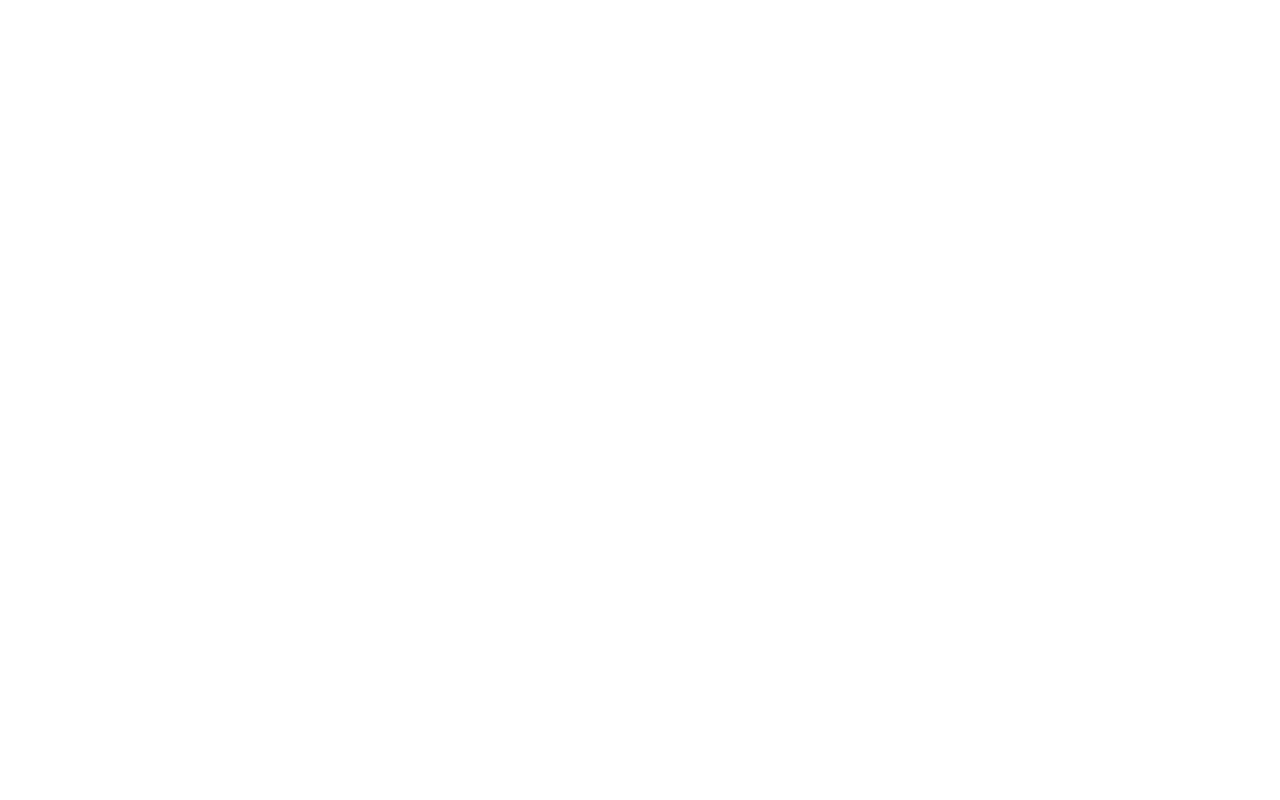
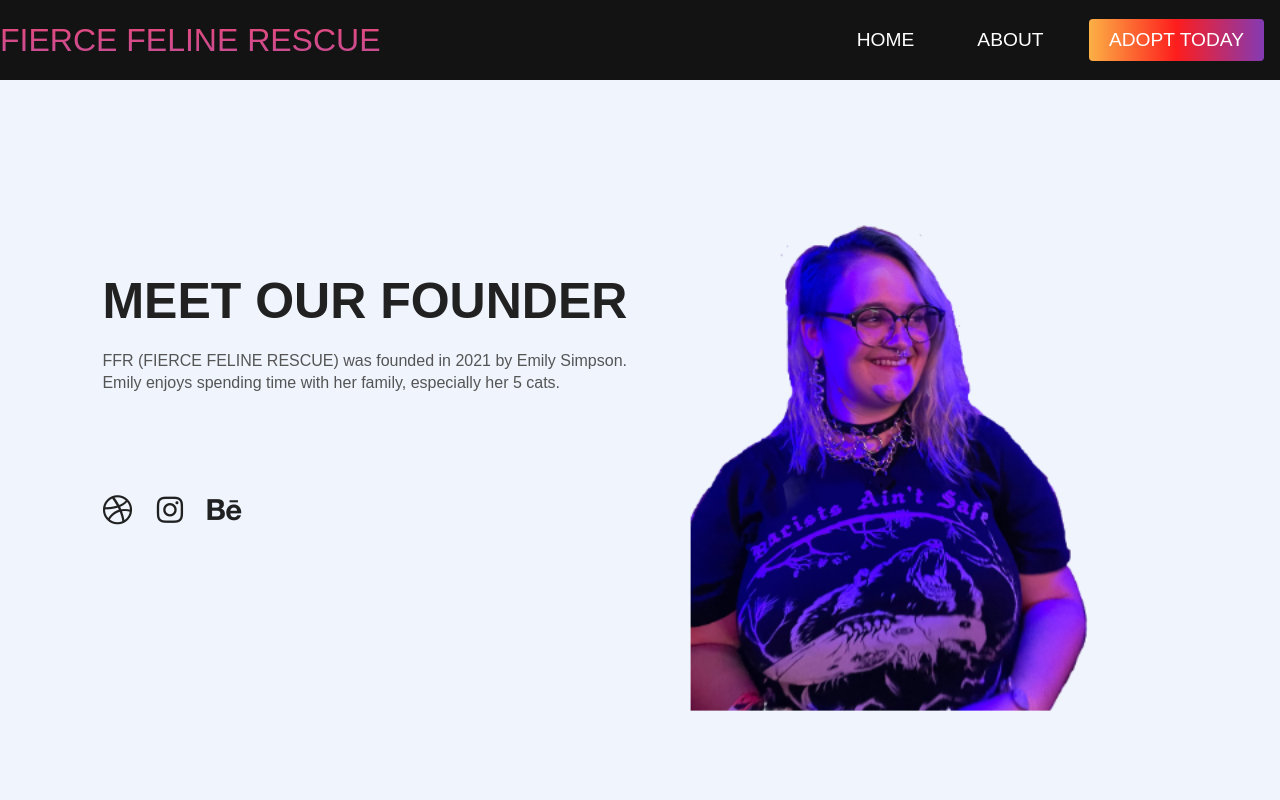
Before and after one commit to emilousim/FOUNDATIONS-CAPSTONE, a website: page ABOUT US/about_us.html in a window 1280 px wide. Drawn offline with Linux system fonts and the light colour scheme.

```diff
--- a/ABOUT US/about_us.css
+++ b/ABOUT US/about_us.css
@@ -0,0 +1,276 @@
+*{
+    margin: 0;
+    padding: 0;
+    font-family: sans-serif;
+}
+
+.hero{
+    position: relative;
+    width: 100%;
+    height: 100vh;
+    background: #eff4fd;
+    position: relative;
+}
+* {
+    box-sizing: border-box;
+    margin: 0;
+    padding: 0;
+    font-family: 'Kumbh Sans', sans-serif;
+    scroll-behavior: smooth;
+  }
+
+  .navbar {
+    background: #131313;
+    height: 80px;
+    display: flex;
+    justify-content: center;
+    align-items: center;
+    font-size: 1.2rem;
+    position: sticky;
+    top: 0;
+    z-index: 999;
+  }
+
+  .navbar__container {
+    display: flex;
+    justify-content: space-between;
+    height: 80px;
+    z-index: 1;
+    width: 100%;
+    max-width: 1300px;
+    margin: 0 auto;
+    padding: 0 50px;
+  }
+
+  #navbar__logo {
+    background-color: #9eacf1;
+    background-image: linear-gradient(to top, #af50a6 0%, #fc466b 100%);
+    background-size: 100%;
+    -webkit-background-clip: text;
+    -moz-background-clip: text;
+    -webkit-text-fill-color: transparent;
+    -moz-text-fill-color: transparent;
+    display: flex;
+    align-items: center;
+    cursor: pointer;
+    text-decoration: none;
+    font-size: 2rem;
+  }
+
+  .navbar__menu {
+    display: flex;
+    align-items: center;
+    list-style: none;
+  }
+
+  .navbar__item {
+    height: 80px;
+  }
+
+  .navbar__links {
+    color: #fff;
+    display: flex;
+    align-items: center;
+    justify-content: center;
+    width: 125px;
+    text-decoration: none;
+    height: 100%;
+    transition: all 0.3s ease;
+  }
+
+  .navbar__btn {
+    display: flex;
+    justify-content: center;
+    align-items: center;
+    padding: 0 1rem;
+    width: 100%;
+  }
+
+  .button {
+    display: flex;
+    justify-content: center;
+    align-items: center;
+    text-decoration: none;
+    padding: 10px 20px;
+    height: 100%;
+    width: 100%;
+    border: none;
+    outline: none;
+    border-radius: 4px;
+    background: #833ab4;
+    background: -webkit-linear-gradient(to right, #fcb045, #fd1d1d, #833ab4);
+    background: linear-gradient(to right, #fcb045, #fd1d1d, #833ab4);
+    color: #fff;
+    transition: all 0.3s ease;
+  }
+
+  .navbar__links:hover {
+    color: #9518fc;
+    transition: all 0.3s ease;
+  }
+
+  /* @media screen and (max-width: 320px)  */
+
+    .navbar__container {
+      display: flex;
+      justify-content: space-between;
+      height: 80px;
+      z-index: 1;
+      width: 100%;
+      max-width: 1300px;
+      padding: 0;
+    };
+
+    .navbar__menu {
+      display: grid;
+      grid-template-columns: auto;
+      margin: 0;
+      width: 100%;
+      position: absolute;
+      top: -1000px;
+      opacity: 1;
+      transition: all 0.5s ease;
+      z-index: -1;
+    };
+
+    .navbar__menu.active {
+      background: #131313;
+      top: 100%;
+      opacity: 1;
+      transition: all 0.5s ease;
+      z-index: 99;
+      height: 60vh;
+      font-size: 1.6rem;
+    };
+
+    #navbar__logo {
+      padding-left: 25px;
+    };
+
+    .navbar__toggle .bar {
+      width: 25px;
+      height: 3px;
+      margin: 5px auto;
+      transition: all 0.3s ease-in-out;
+      background: #fff;
+    };
+
+    .navbar__item {
+      width: 100%;
+    };
+
+    .navbar__links {
+      text-align: center;
+      padding: 2rem;
+      width: 100%;
+      display: table;
+    };
+
+    .navbar__btn {
+      padding-bottom: 2rem;
+    };
+
+    .button {
+      display: flex;
+      justify-content: center;
+      align-items: center;
+      width: 80%;
+      height: 80px;
+      margin: 0;
+    };
+
+    #mobile-menu {
+      position: absolute;
+      top: 20%;
+      right: 5%;
+      transform: translate(5%, 20%);
+    };
+
+    .navbar__toggle .bar {
+      display: block;
+      cursor: pointer;
+    };
+
+    #mobile-menu.is-active .bar:nth-child(2) {
+      opacity: 0;
+    };
+
+    #mobile-menu.is-active .bar:nth-child(1) {
+      transform: translateY(8px) rotate(45deg);
+    };
+
+    #mobile-menu.is-active .bar:nth-child(3) {
+      transform: translateY(-8px) rotate(-45deg);
+    }
+
+.detel{
+    margin-left: 8%;
+    margin-top: 15%;
+}
+
+.detel h1{
+    font-size: 50px;
+    color: #212121;
+    margin-bottom: 20px;
+}
+
+span{
+    color: orange;
+
+}
+
+.detel p{
+    color: #555;
+    line-height: 22px;
+}
+
+.detel a{
+    background: #212121;
+    padding: 10px 18px;
+    text-decoration: none;
+    font-weight: bold;
+    color: #fff;
+    display: inline-block;
+    margin: 30px 0;
+    border-radius: 5px;
+}
+
+.images{
+    width: 45%;
+    height: 80%;
+    position: absolute;
+    bottom: 0;
+    right: 100px;
+}
+
+.images img{
+    height: 100%;
+    position: absolute;
+    left: 50%;
+    bottom: 0;
+    transform: translateX(-50%);
+    transition: bottom 1s, left 1s;
+}
+
+.images:hover .shape{
+    bottom: 40px;
+}
+
+.images:hover .girl{
+    left: 45%;
+}
+
+.social{
+    margin-left: 8%;
+    margin-top: 100px;
+}
+
+.social a{
+    font-size: 30px;
+    color: #212121;
+    margin-right: 20px;
+}
+
+.social a:hover{
+    color: orange;
+}
--- a/ABOUT US/about_us.html
+++ b/ABOUT US/about_us.html
@@ -0,0 +1,49 @@
+<!DOCTYPE html>
+<html lang="en">
+<head>
+    <meta charset="UTF-8">
+    <meta http-equiv="X-UA-Compatible" content="IE=edge">
+    <meta name="viewport" content="width=device-width, initial-scale=1.0">
+    <title>ABOUT US</title>
+    <link rel="stylesheet" href="about_us.css">
+    <link rel="stylesheet" href="https://cdnjs.cloudflare.com/ajax/libs/font-awesome/5.15.3/css/all.min.css" integrity="sha512-iBBXm8fW90+nuLcSKlbmrPcLa0OT92xO1BIsZ+ywDWZCvqsWgccV3gFoRBv0z+8dLJgyAHIhR35VZc2oM/gI1w==" crossorigin="anonymous" referrerpolicy="no-referrer" />
+</head>
+<body>
+    <div class="hero">
+        <nav class="navbar">
+            <div class="navbar__container">
+              <a href="#home" id="navbar__logo">FIERCE FELINE RESCUE</a>
+              <div class="navbar__toggle" id="mobile-menu">
+                <span class="bar"></span> <span class="bar"></span>
+                <span class="bar"></span>
+              </div>
+              <ul class="navbar__menu">
+                <li class="navbar__item">
+                  <a href="#home" class="navbar__links" id="home-page">HOME</a>
+                </li>
+                <li class="navbar__item">
+                  <a href="about_us.html" target="_blank" class="navbar__links" id="about-page">ABOUT</a>
+                </li>
+                </li>
+                <li class="navbar__btn">
+                  <a href="../ADOPTION/adoption.html" target="_blank"  class="button" id="adopt-today">ADOPT TODAY</a>
+                </li>
+              </ul>
+            </div>
+          </nav>
+        <div class="detel">
+            <h1>MEET OUR FOUNDER</h1>
+            <p>FFR (FIERCE FELINE RESCUE) was founded in 2021 by Emily Simpson. <br>Emily enjoys spending time with her family, especially her 5 cats. </p>
+        </div>
+        <div class="images">
+            <img src="IMG-9814 (1) (1).png" class="girl">
+        </div>
+
+        <div class="social">
+           <a href="#"><i class="fab fa-dribbble"></i></a>
+           <a href="#"><i class="fab fa-instagram"></i></a>
+           <a href="#"><i class="fab fa-behance"></i></a>
+        </div>
+    </div>
+</body>
+</html>
--- a/SITE/styles.css
+++ b/SITE/styles.css
@@ -5,6 +5,8 @@
 @import url('https://fonts.googleapis.com/css2?family=Yuji+Mai&display=swap');
 
 @import url('https://fonts.googleapis.com/css2?family=Bebas+Neue&display=swap');
+
+
 
 @keyframes bounce {
     0%, 20%, 60%, 100% {
@@ -23,7 +25,6 @@
     }
   }
 
-
 body{
     margin: 0;
     text-align: center;
@@ -34,7 +35,7 @@
     box-sizing: border-box;
     font-family: var(--ff-serif);
     color: var(--clr-text);
-    font-size: 1.5rem;
+    font-size: 1rem;
 }
 
 :root{
@@ -143,7 +144,8 @@
     transition: all 0.3s ease;
   }
 
-  @media screen and (max-width: 960px) {
+  /* @media screen and (max-width: 320px)  */
+
     .navbar__container {
       display: flex;
       justify-content: space-between;
@@ -235,7 +237,6 @@
     #mobile-menu.is-active .bar:nth-child(3) {
       transform: translateY(-8px) rotate(-45deg);
     }
-}
 
 img{
     display:block;
@@ -250,7 +251,7 @@
 
 h2, h3{
     font-family: 'Playfair Display' ;
-    font-size: 39px;
+    font-size: 27px;
     letter-spacing: .5px;
     text-align: center;
 }
@@ -258,8 +259,9 @@
 h4{
     color: black;
     font-family: 'Bebas Neue', cursive;
-    font-size: 2.5em;
-    margin-top: 35px
+    font-size: 2em;
+    margin-top: 20px;
+    margin-bottom: 20px
 }
 
 
@@ -274,7 +276,7 @@
 }
 
 .section-title-small{
-    font-size: 3rem;
+    font-size: 2rem;
     margin-top: 35px;
     margin-bottom: 35px;
 }
@@ -296,7 +298,7 @@
     color:white;
     text-align: center;
     border-color: black;
-    font-size: 36px;
+    font-size: 20px;
     margin-bottom: 0px;
     margin-top: 0px;
 }
@@ -379,12 +381,6 @@
 .btn-accent:hover{
     animation: bounce 1s;}
 
-.contactInfo{
-    font-family: inherit;
-    font-size: 35px;
-    text-align: center;
-}
-
 .adoptableCats{
     display: flex;
     flex-direction: column;
@@ -395,12 +391,13 @@
 .contactInfo{
     color:black;
     font-family: 'Amatic SC';
-    font-size: 35px
+    font-size: 30px;
+    text-align: center
 }
 
 .profile__img{
     border: solid black;
-    max-width: 450px;
+    max-width: 300px;
     max-height: 300px;
 }
 
@@ -408,10 +405,11 @@
     border-radius: 1em;
     box-shadow: 0 0 1em rgba(0,0,0,0.2);
     text-align: center;
+    align-items: center;
 }
 
 .cat_name{
-    font-size: 2.5rem;
+    font-size: 2rem;
     color: var(--clr-primary);
     margin-bottom: 0.5em;}
 
@@ -428,8 +426,8 @@
     display: flex;
     justify-content: center;
     gap: 10em;
-    font-size: 25px;
-    font-family: 'Playfair Display';}
+    font-size: 20px;
+    font-family: 'Playfair Display', cursive;}
 
 .footer-nav{
     list-style: none;
@@ -448,7 +446,6 @@
     text-decoration: underline;
 }
 
-@media only screen and (min-width: 750px){
     section{
         padding: 6em, 1em;
     }
@@ -491,6 +488,4 @@
 
 .cat + .cat{
     margin-left: 1em
-}
-
 };
```
Also changed, not shown: ADOPTION/adoption.html (+1 -8 lines), ADOPTION/index.js (renamed from SERVER/index.js, +7 -7 lines), SITE/index.html (+8 -20 lines), package.json (+4 -3 lines), ABOUT US/IMG-9814 (1) (1).png (added), ABOUT US/output-onlinepngtools (3).png (added), ADOPTION/adoption.js (deleted), 2 other files.
